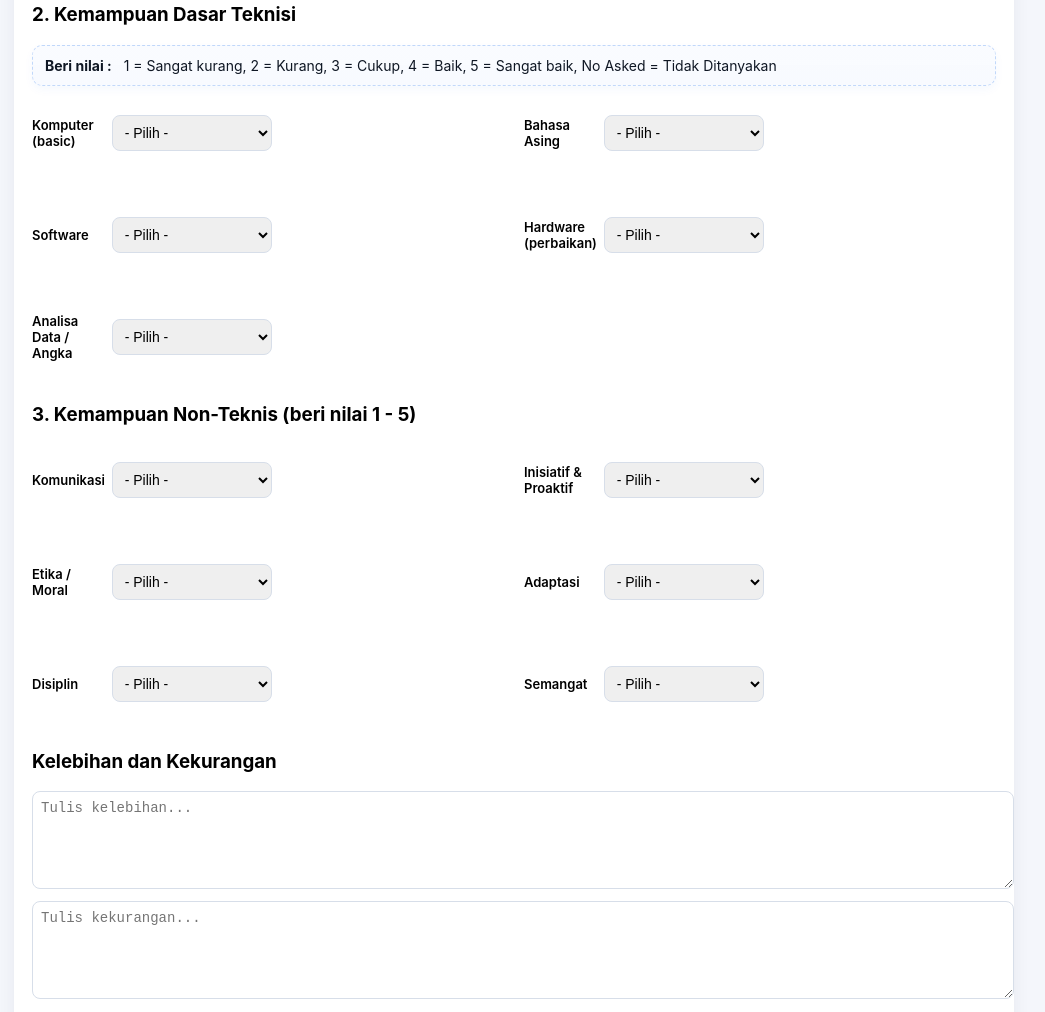
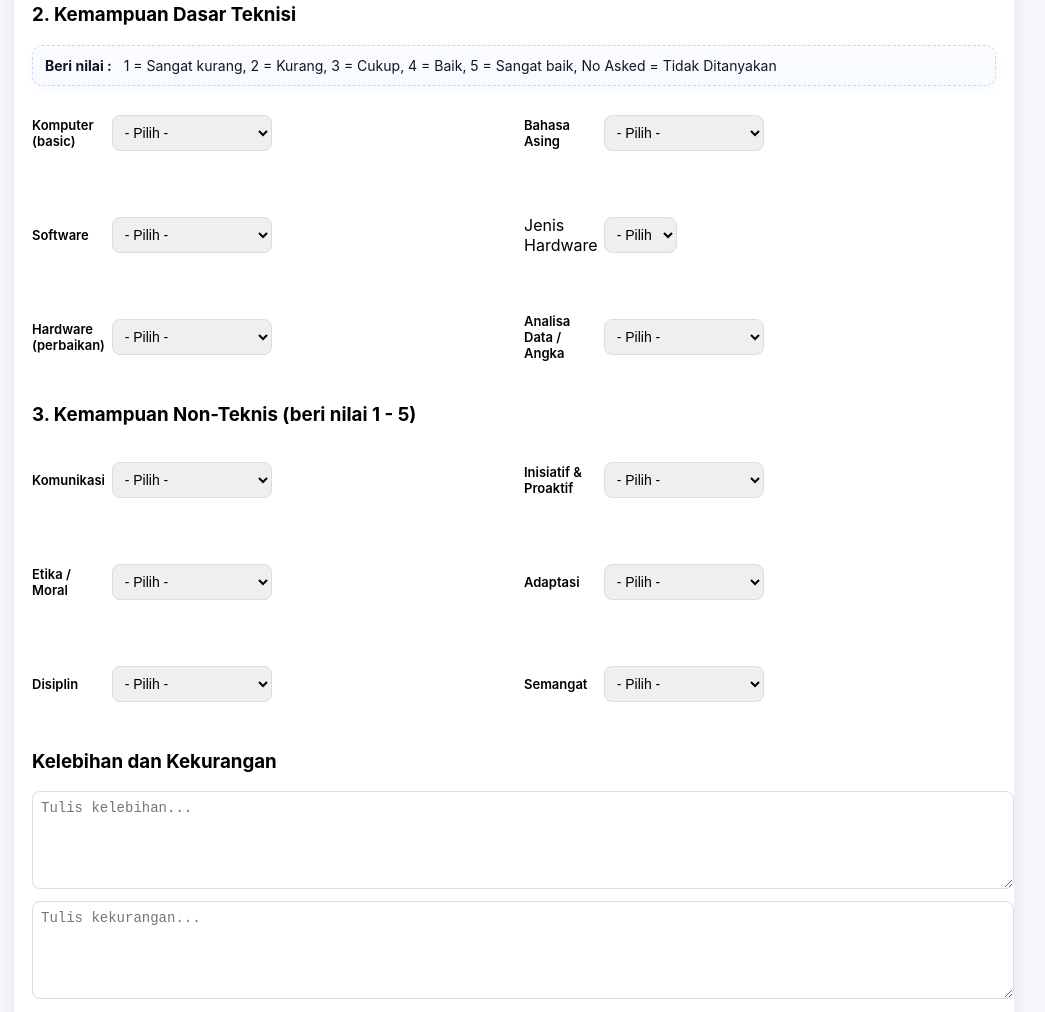
Before and after one commit to joko140576/from-wawancaraSSI, a plain HTML site: page index.html in a window 1280 px wide. Shown: the part 1460-2472 px from the top of the page, without its empty margins (126-1171 px from the left). Drawn offline with Linux system fonts and the light colour scheme.

Commit message:
Update index.html

```diff
--- a/index.html
+++ b/index.html
@@ -310,6 +310,20 @@
             </div>
 
             <div class="rating-row">
+                <div class="rating-label">Jenis Hardware</div>
+                    <div class="rating-controls">
+                        <select id="jenis_hardware">
+                            <option value="" selected>- Pilih -</option>
+                              <option value="instalasi_listrik">Instalasi Listrik</option>
+                              <option value="hardware_komputer">Hardware Komputer</option>
+                              <option value="otomotif">Otomotif</option>
+                              <option value="perbaikan_elektronik">Perbaikan Elektronik</option>
+                              <option value="lainnya">Lain-lain</option>
+                        </select>
+                     </div>
+                 </div>
+
+            <div class="rating-row">
               <div class="label">Hardware (perbaikan)</div>
               <div class="controls">
                 <select id="r_hardware">
```
